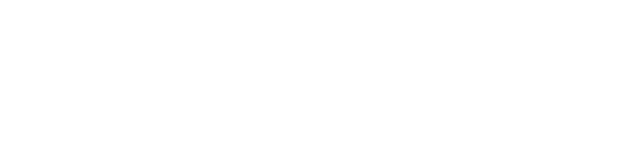
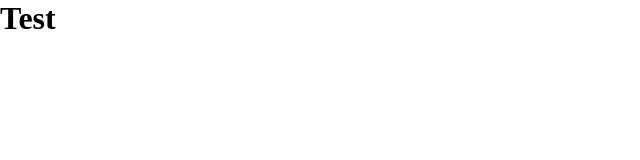
Before and after one commit to code-test-nalog/test-projekat, a plain HTML site: page index.html in a window 1280 px wide. Shown: the whole page, without its empty margins (0-640 px from the left). Drawn offline with Linux system fonts and the light colour scheme.

Commit message:
Test commit

```diff
--- a/index.html
+++ b/index.html
@@ -7,5 +7,7 @@
     <title>Document</title>
     <link rel="stylesheet" href="style.css" />
   </head>
-  <body></body>
+  <body>
+    <h1>Test</h1>
+  </body>
 </html>
```
